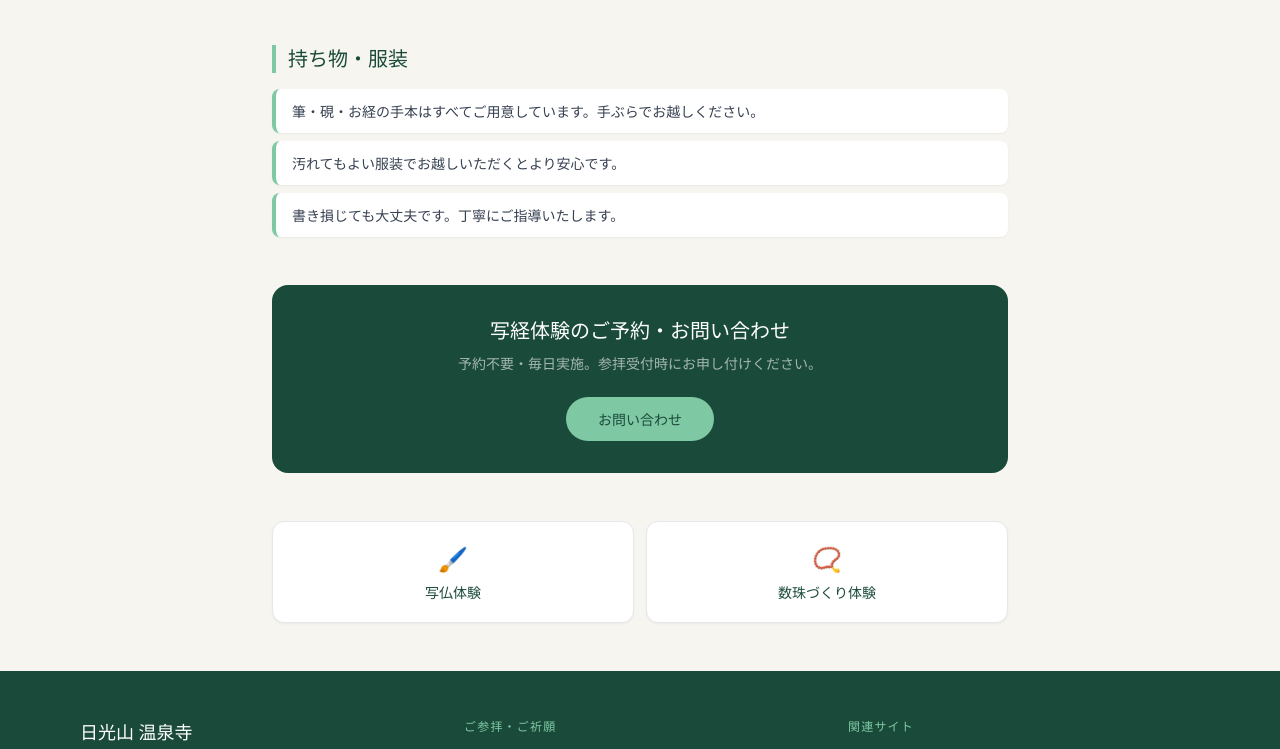
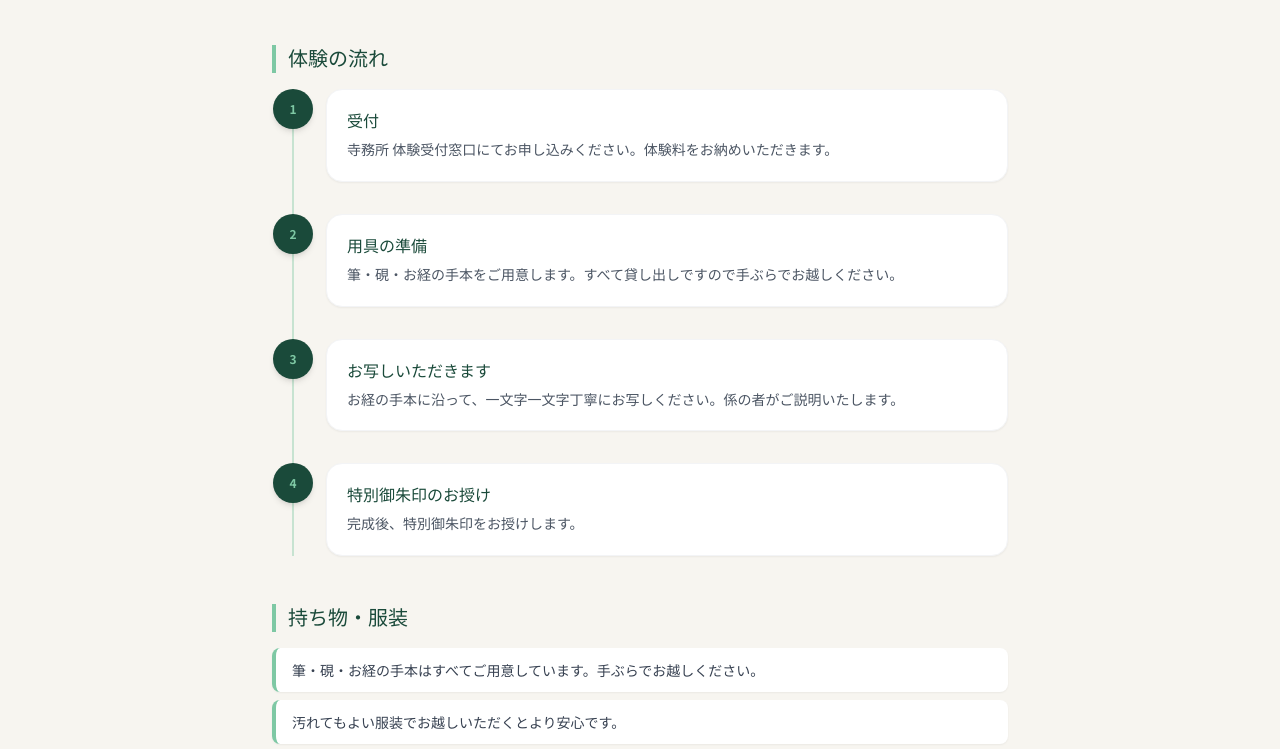
Before and after one commit to tachikikannon/tachikikannon, a Next.js app: page /onsenji/experience/shakyou in a window 1280 px wide. Shown: the part 920-1669 px from the top of the page. Built offline with nearby package versions, Linux system fonts and the light colour scheme; no server answers; the database is empty.

Commit message:
Remove 数珠づくり link from 温泉寺 experience pages; add 体験の流れ to 写経体験

```diff
--- a/src/app/onsenji/experience/shabutu/page.tsx
+++ b/src/app/onsenji/experience/shabutu/page.tsx
@@ -110,14 +110,10 @@ export default async function OnsenjShabutuPage() {
               お問い合わせ
             </Link>
           </div>
-          <div className="grid grid-cols-2 gap-3">
+          <div className="grid grid-cols-1 gap-3">
             <Link href="/onsenji/experience/shakyou" className="flex flex-col items-center gap-2 p-5 bg-white rounded-xl border shadow-sm hover:bg-onsenji hover:text-white hover:-translate-y-1 transition-all group text-center">
               <span className="text-2xl">📜</span>
               <span className="text-sm font-medium text-onsenji group-hover:text-white">写経体験</span>
-            </Link>
-            <Link href="/onsenji/experience/jyuzu" className="flex flex-col items-center gap-2 p-5 bg-white rounded-xl border shadow-sm hover:bg-onsenji hover:text-white hover:-translate-y-1 transition-all group text-center">
-              <span className="text-2xl">📿</span>
-              <span className="text-sm font-medium text-onsenji group-hover:text-white">数珠づくり体験</span>
             </Link>
           </div>
         </div>
--- a/src/app/onsenji/experience/shakyou/page.tsx
+++ b/src/app/onsenji/experience/shakyou/page.tsx
@@ -13,6 +13,13 @@ const DEFAULT_ITEMS = [
   { text: '書き損じても大丈夫です。丁寧にご指導いたします。' },
 ]
 
+const DEFAULT_FLOW = [
+  { title: '受付', text: '寺務所 体験受付窓口にてお申し込みください。体験料をお納めいただきます。' },
+  { title: '用具の準備', text: '筆・硯・お経の手本をご用意します。すべて貸し出しですので手ぶらでお越しください。' },
+  { title: 'お写しいただきます', text: 'お経の手本に沿って、一文字一文字丁寧にお写しください。係の者がご説明いたします。' },
+  { title: '特別御朱印のお授け', text: '完成後、特別御朱印をお授けします。' },
+]
+
 const DEFAULTS: Record<string, string> = {
   onsenji_shakyou_about_p1: '写経とは、お経の文字を一文字一文字丁寧に書き写す修行です。文字を書くことで雑念を払い、心を清め、仏様との縁を結ぶとされています。',
   onsenji_shakyou_about_p2: '温泉寺では薬師如来に縁の深いお経をお写しいただきます。体験後は特別御朱印をお授けします。毎日開催していますので、参拝の際にお気軽にお申し付けください。',
@@ -20,6 +27,7 @@ const DEFAULTS: Record<string, string> = {
   onsenji_shakyou_time: '約15分',
   onsenji_shakyou_cta_sub: '予約不要・毎日実施。参拝受付時にお申し付けください。',
   onsenji_shakyou_items: JSON.stringify(DEFAULT_ITEMS),
+  onsenji_shakyou_flow: JSON.stringify(DEFAULT_FLOW),
 }
 
 function pj<T>(s: string, fallback: T): T { try { return JSON.parse(s) } catch { return fallback } }
@@ -43,6 +51,7 @@ async function getContent() {
 export default async function OnsenjShakyouPage() {
   const c = await getContent()
   const items = pj<typeof DEFAULT_ITEMS>(c.onsenji_shakyou_items, DEFAULT_ITEMS)
+  const flow  = pj<typeof DEFAULT_FLOW>(c.onsenji_shakyou_flow, DEFAULT_FLOW)
 
   return (
     <>
@@ -89,6 +98,22 @@ export default async function OnsenjShakyouPage() {
             </div>
           </section>
           <section>
+            <h2 className="text-xl font-serif text-onsenji pl-3 border-l-4 border-[#7ec8a4] mb-4">体験の流れ</h2>
+            <ol className="relative border-l-2 border-[#7ec8a4]/40 ml-5 space-y-8">
+              {flow.map(({ title, text }, i) => (
+                <li key={i} className="pl-8 relative">
+                  <div className="absolute -left-[21px] top-0 w-10 h-10 rounded-full bg-onsenji flex items-center justify-center shadow-md">
+                    <span className="text-[#7ec8a4] text-xs font-bold">{i + 1}</span>
+                  </div>
+                  <div className="bg-white border border-gray-100 rounded-2xl p-5 shadow-sm">
+                    <h3 className="font-serif text-onsenji text-base mb-1">{title}</h3>
+                    <p className="text-sm text-gray-600 leading-relaxed">{text}</p>
+                  </div>
+                </li>
+              ))}
+            </ol>
+          </section>
+          <section>
             <h2 className="text-xl font-serif text-onsenji pl-3 border-l-4 border-[#7ec8a4] mb-4">持ち物・服装</h2>
             <ul className="space-y-2">
               {items.map(({ text }, i) => (
@@ -104,14 +129,10 @@ export default async function OnsenjShakyouPage() {
               お問い合わせ
             </Link>
           </div>
-          <div className="grid grid-cols-2 gap-3">
+          <div className="grid grid-cols-1 gap-3">
             <Link href="/onsenji/experience/shabutu" className="flex flex-col items-center gap-2 p-5 bg-white rounded-xl border shadow-sm hover:bg-onsenji hover:text-white hover:-translate-y-1 transition-all group text-center">
               <span className="text-2xl">🖌️</span>
               <span className="text-sm font-medium text-onsenji group-hover:text-white">写仏体験</span>
-            </Link>
-            <Link href="/onsenji/experience/jyuzu" className="flex flex-col items-center gap-2 p-5 bg-white rounded-xl border shadow-sm hover:bg-onsenji hover:text-white hover:-translate-y-1 transition-all group text-center">
-              <span className="text-2xl">📿</span>
-              <span className="text-sm font-medium text-onsenji group-hover:text-white">数珠づくり体験</span>
             </Link>
           </div>
         </div>
```
